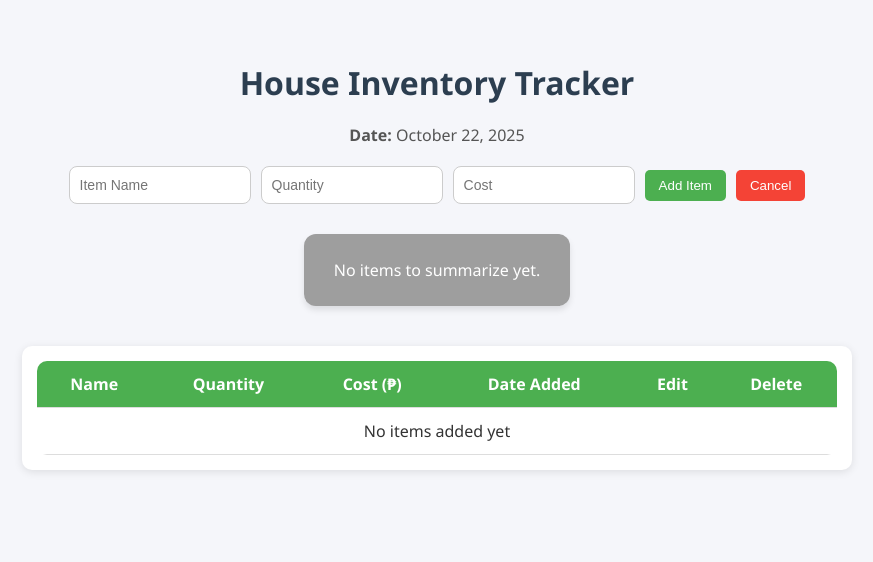
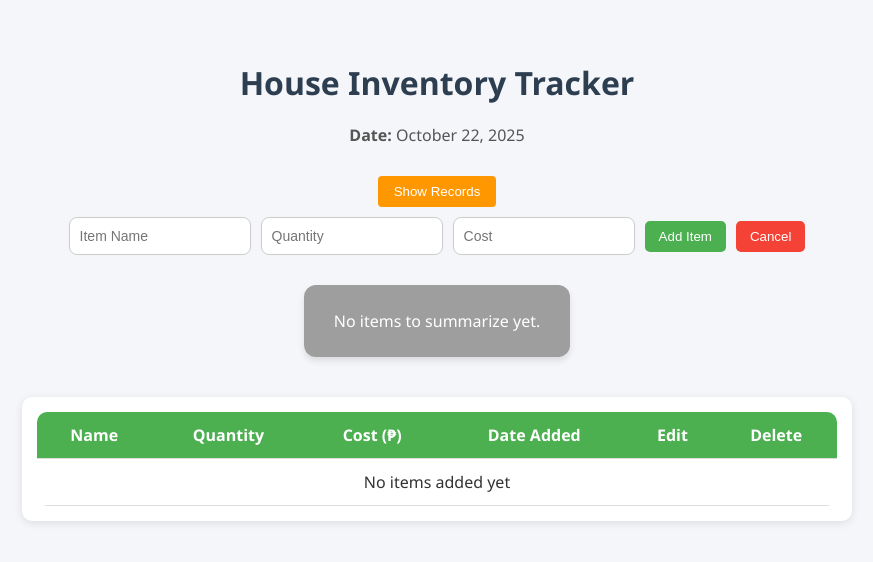
Before and after one commit to ellamaepacundo07-ctrl/inventory, a React (Vite) app: page / in a window 1280 px wide. Shown: the top 562 px of the page, without its empty margins (203-1076 px from the left). Built offline with nearby package versions, Linux system fonts and the light colour scheme.

Commit message:
Records and local storage

```diff
--- a/src/App.css
+++ b/src/App.css
@@ -95,7 +95,8 @@ h1 {
   overflow: hidden;
 }
 
-th, td {
+th,
+td {
   padding: 12px 10px;
   text-align: center;
   border-bottom: 1px solid #ddd;
@@ -115,7 +116,8 @@ tbody tr:hover {
   background-color: #e0f7fa;
 }
 
-.edit-btn, .delete-btn {
+.edit-btn,
+.delete-btn {
   padding: 6px 12px;
   border: none;
   border-radius: 5px;
@@ -163,13 +165,13 @@ tbody tr:hover {
   border-radius: 12px;
   min-width: 180px;
   text-align: center;
-  box-shadow: 0 4px 6px rgba(0,0,0,0.1);
+  box-shadow: 0 4px 6px rgba(0, 0, 0, 0.1);
   transition: transform 0.2s ease, box-shadow 0.2s ease;
 }
 
 .inventory-summary .summary-box:hover {
   transform: translateY(-5px);
-  box-shadow: 0 8px 12px rgba(0,0,0,0.15);
+  box-shadow: 0 8px 12px rgba(0, 0, 0, 0.15);
 }
 
 .inventory-summary h3 {
@@ -197,3 +199,34 @@ tbody tr:hover {
     margin: 0 auto;
   }
 }
+.records-btn {
+  margin: 10px 0;
+  padding: 8px 16px;
+  background-color: #ff9800;
+  color: white;
+  border: none;
+  border-radius: 4px;
+  cursor: pointer;
+}
+
+.records-btn:hover {
+  background-color: #e68900;
+}
+
+.records-container {
+  margin: 15px 0;
+  padding: 10px;
+  border: 1px solid #ddd;
+  border-radius: 5px;
+  background-color: #fafafa;
+}
+
+.records-container ul {
+  list-style-type: none;
+  padding: 0;
+}
+
+.records-container li {
+  padding: 5px 0;
+  border-bottom: 1px solid #eee;
+}
--- a/src/App.jsx
+++ b/src/App.jsx
@@ -3,6 +3,7 @@ import InventoryForm from "./components/InventoryForm";
 import InventoryList from "./components/InventoryList";
 import InventorySummary from "./components/InventorySummary";
 import InventoryDate from "./components/InventoryDate";
+import InventoryRecords from "./components/InventoryRecords"; // <-- new import
 import "./App.css";
 
 function App() {
@@ -17,43 +18,46 @@ function App() {
     }));
   });
 
-  useEffect(() => {
-    localStorage.setItem("inventoryItems", JSON.stringify(items));
-  }, [items]);
+  const [editingItem, setEditingItem] = useState(null);
+  const [showRecords, setShowRecords] = useState(false);
 
-  const handleAddItem = (item) => setItems([...items, item]);
+  const saveItems = (newItems) => {
+    setItems(newItems);
+    localStorage.setItem("inventoryItems", JSON.stringify(newItems));
+  };
 
+  const handleAddItem = (item) => saveItems([...items, item]);
   const handleDeleteItem = (id) =>
-    setItems(items.filter((item) => item.id !== id));
-
-  const [editingItem, setEditingItem] = useState(null);
-
+    saveItems(items.filter((item) => item.id !== id));
   const handleEditItem = (item) => setEditingItem(item);
-
   const handleUpdateItem = (updatedItem) => {
-    setItems(
-      items.map((item) => (item.id === updatedItem.id ? updatedItem : item))
+    const updatedItems = items.map((item) =>
+      item.id === updatedItem.id ? updatedItem : item
     );
+    saveItems(updatedItems);
     setEditingItem(null);
   };
-
   const handleCancelEdit = () => setEditingItem(null);
 
   return (
     <div className="app-container">
       <h1>House Inventory Tracker</h1>
-
       <InventoryDate />
-
+      <button
+        className="records-btn"
+        onClick={() => setShowRecords(!showRecords)}
+      >
+        {showRecords ? "Hide Records" : "Show Records"}
+      </button>
+      {showRecords && <InventoryRecords items={items} />}{" "}
+      {/* Use the new file */}
       <InventoryForm
         onAddItem={handleAddItem}
         onUpdateItem={handleUpdateItem}
         editingItem={editingItem}
         onCancelEdit={handleCancelEdit}
       />
-
       <InventorySummary items={items} />
-
       <InventoryList
         items={items}
         onEdit={handleEditItem}
--- /dev/null
+++ b/src/components/InventoryRecords.jsx
@@ -0,0 +1,22 @@
+// src/components/InventoryRecords.jsx
+import React from "react";
+
+export default function InventoryRecords({ items }) {
+  if (!items || items.length === 0) {
+    return <p>No records available.</p>;
+  }
+
+  return (
+    <div className="records-container">
+      <h2>Inventory Records</h2>
+      <ul>
+        {items.map((item) => (
+          <li key={item.id}>
+            {item.name} - {item.quantity} pcs - ₱
+            {item.cost.toLocaleString("en-PH")} - Added: {item.dateAdded}
+          </li>
+        ))}
+      </ul>
+    </div>
+  );
+}
```
